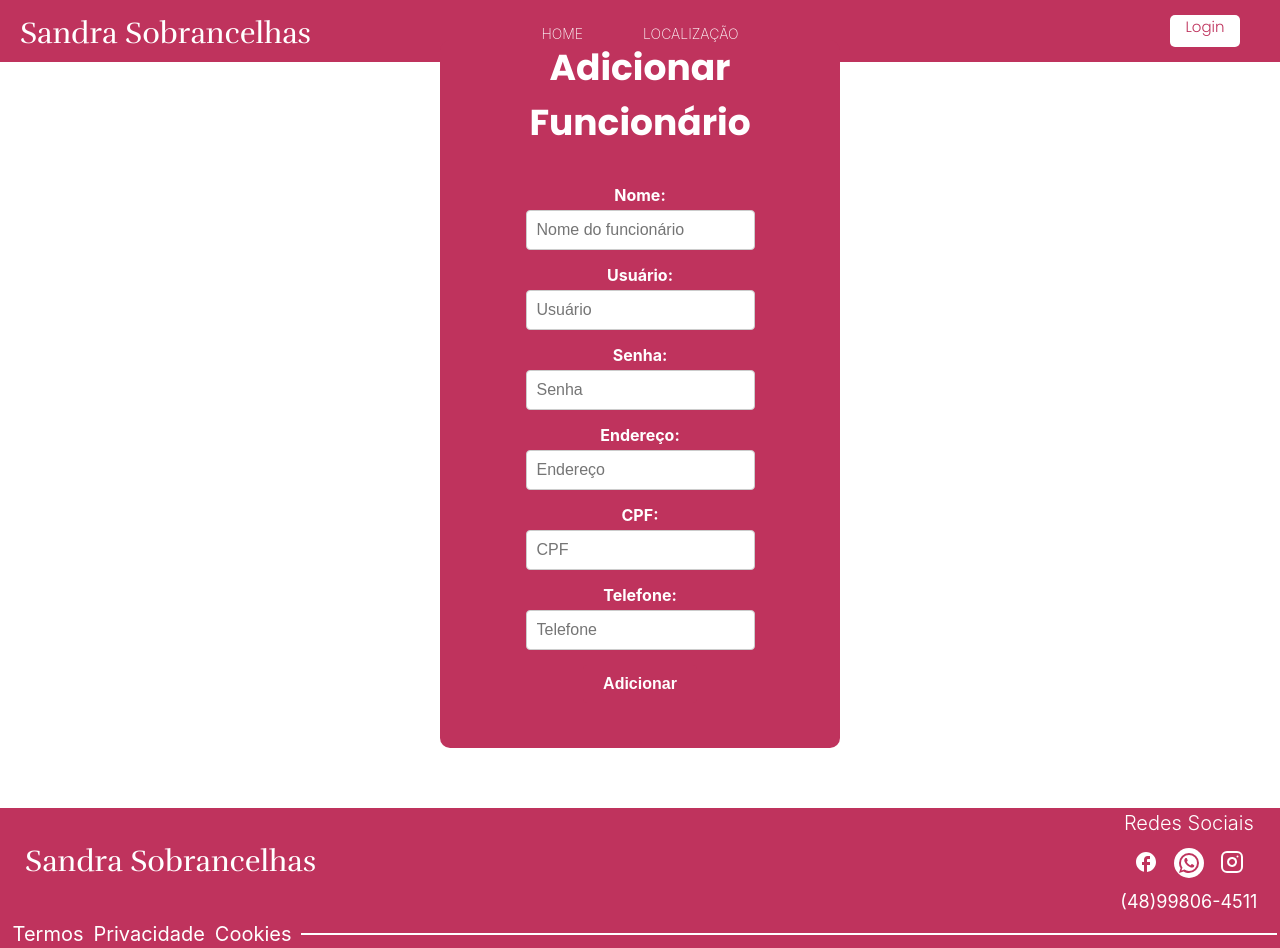
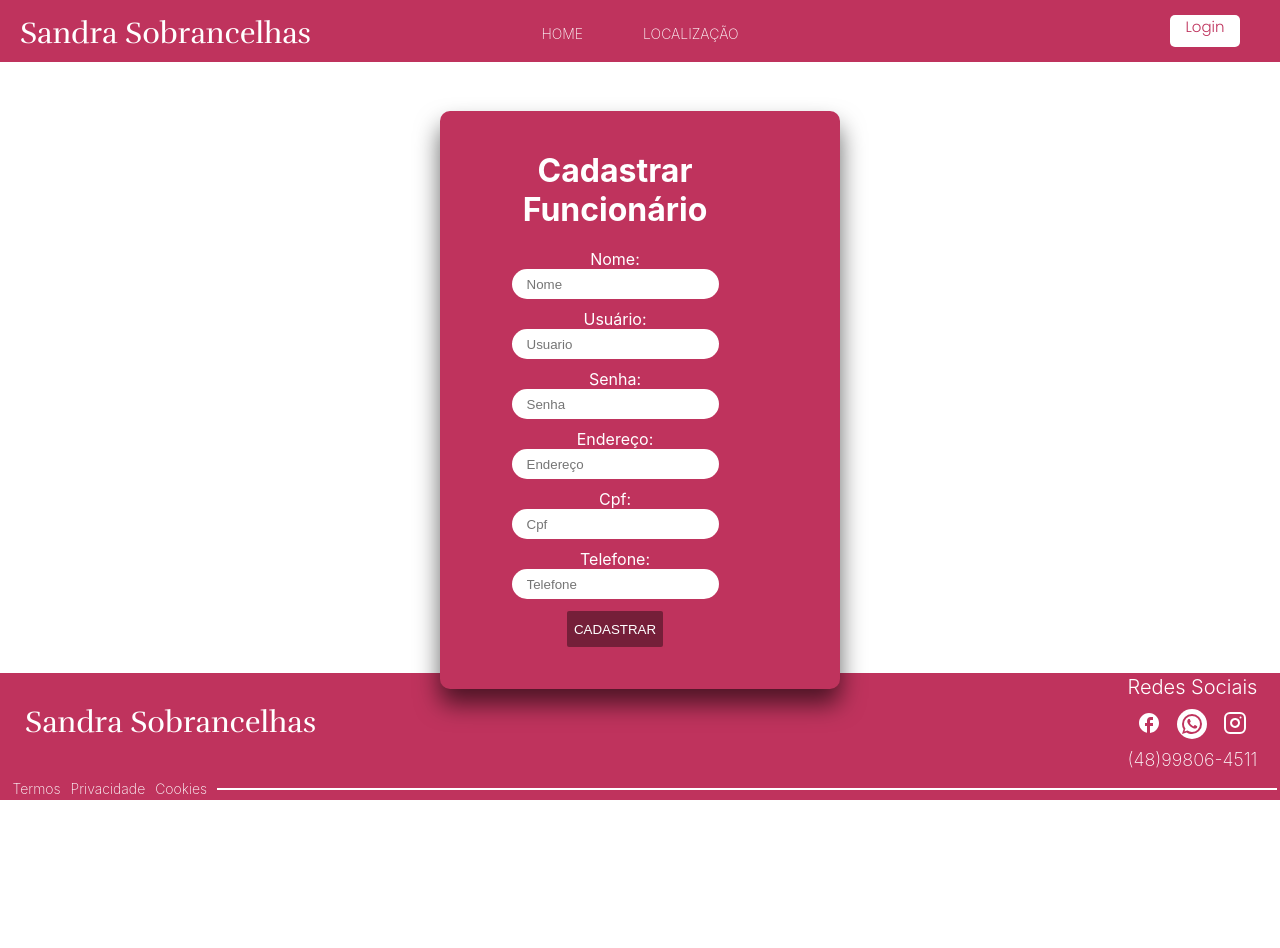
Before and after one commit to FerNogueiraa/Sal-o-de-beleza, a React (Vite) app in the folder interface/: page /AdicionarFuncionario in a window 1280 px wide. After the commit the page ends 800 px from the top, so only its background shows below. Built offline with nearby package versions, Linux system fonts and the light colour scheme.

Commit message:
Finalização projeto

```diff
--- a/interface/src/components/nav.jsx
+++ b/interface/src/components/nav.jsx
@@ -28,9 +28,15 @@ export default function Nav() {
         <ul className='routes'>
           {isLoggedIn ? (
             <>
-              <Link to="/">Home</Link>
-              <a href='https://maps.app.goo.gl/6rfzgWo2YYFTd3hS9' target='_blank' rel='noopener noreferrer'>Localização</a>
-              {userRole === 'cliente' && <Link to="/Agendamento">Agendamento</Link>}
+
+
+              {userRole === 'cliente' && (
+                <>
+                  <Link to="/">Home</Link>
+                  <a href='https://maps.app.goo.gl/6rfzgWo2YYFTd3hS9' target='_blank' rel='noopener noreferrer'>Localização</a>
+                  <Link to="/Agendamento">Agendamento</Link>
+                </>
+              )}
               {userRole === 'funcionario' && (
                 <>
                   <Link to="/PaginaFuncionario">Funcionário</Link>
--- a/interface/src/routes/AdicionarFuncionario.jsx
+++ b/interface/src/routes/AdicionarFuncionario.jsx
@@ -1,114 +1,80 @@
-import React, { useState } from "react";
+import React, { useRef } from "react";
 import Nav from "../components/nav";
 import Footer from "../components/footer";
-import "../styles/AdicionarFuncionario.css";
+import Modal from "../components/modal";
+import "../styles/cadastro.css";
+import womenImage from "../assets/women.png";
+import api from "../services/api";
+import { useNavigate } from "react-router-dom"; // Import correto para redirecionamento
 
 export default function AdicionarFuncionario() {
-  const [nome, setNome] = useState("");
-  const [usuario, setUsuario] = useState("");
-  const [senha, setSenha] = useState("");
-  const [endereco, setEndereco] = useState("");
-  const [cpf, setCpf] = useState("");
-  const [telefone, setTelefone] = useState("");
+  const navigate = useNavigate(); // Inicializa o hook de navegação
 
-  const handleSubmit = (e) => {
-    e.preventDefault();
-    console.log("Funcionário Adicionado:", {
-      nome,
-      usuario,
-      senha,
-      endereco,
-      cpf,
-      telefone,
+  const inputNome = useRef();
+  const inputUsuario = useRef();
+  const inputSenha = useRef();
+  const inputTelefone = useRef();
+  const inputEndereco = useRef();
+  const inputCpf = useRef();
+
+  async function createUser() {
+    try {
+      const response = await api.post('/api/cadastroFuncionario', {
+        nome: inputNome.current.value,
+        usuario: inputUsuario.current.value,
+        senha: inputSenha.current.value,
+        telefone: inputTelefone.current.value,
+        endereco: inputEndereco.current.value,
+        cpf: inputCpf.current.value
       });
-    alert("Funcionário adicionado com sucesso!");
-    // Limpar os campos após o envio
-    setNome("");
-    setUsuario("");
-    setSenha("");
-    setEndereco("");
-    setCpf("");
-    setTelefone("");
-  };
+
+      console.log("Cadastrado", response.data);
+      alert("Cadastrado com sucesso");
+      navigate("/Login"); // Redireciona após cadastro bem-sucedido
+    } catch (error) {
+      console.error("Erro ao cadastrar funcionário:", error);
+      if (error.response) {
+        alert(`Erro no cadastro: ${error.response.data.error || "Erro desconhecido"}`);
+      } else {
+        alert("Erro de conexão com o servidor");
+      }
+    }
+  }
 
   return (
-    <>
     <div className="content-cadastro">
       <Nav />
-      </div>
-
-      <div className="form-container">
-
-        <form className="funcionario-form" onSubmit={handleSubmit}>
-        <h2 className="addfunc">Adicionar Funcionário</h2>
+      <Modal image={womenImage}>
+        <h1>Cadastrar Funcionário</h1>
         <label>
           Nome:
-            <input
-              type="text"
-              value={nome}
-              onChange={(e) => setNome(e.target.value)}
-              required
-              placeholder="Nome do funcionário"
-            />
+          <input className='input' name='nome' type='text' placeholder='Nome' ref={inputNome} required />
         </label>
         <label>
           Usuário:
-            <input
-              type="text"
-              value={usuario}
-              onChange={(e) => setUsuario(e.target.value)}
-              required
-              placeholder="Usuário"
-            />
+          <input className='input' name='usuario' type='text' placeholder='Usuario' ref={inputUsuario} required />
         </label>
         <label>
           Senha:
-            <input
-              type="password"
-              value={senha}
-              onChange={(e) => setSenha(e.target.value)}
-              required
-              placeholder="Senha"
-            />
+          <input className='input' name='senha' type='password' placeholder='Senha' ref={inputSenha} required />
         </label>
         <label>
           Endereço:
-            <input
-              type="text"
-              value={endereco}
-              onChange={(e) => setEndereco(e.target.value)}
-              required
-              placeholder="Endereço"
-            />
+          <input className='input' name='endereco' type='text' placeholder='Endereço' ref={inputEndereco} required />
         </label>
         <label>
-            CPF:
-            <input
-              type="text"
-              value={cpf}
-              onChange={(e) => setCpf(e.target.value)}
-              required
-              placeholder="CPF"
-            />
+          Cpf:
+          <input className='input' name='cpf' type='text' placeholder='Cpf' ref={inputCpf} required />
         </label>
         <label>
           Telefone:
-            <input
-              type="text"
-              value={telefone}
-              onChange={(e) => setTelefone(e.target.value)}
-              required
-              placeholder="Telefone"
-            />
+          <input className='input' name='telefone' type='text' placeholder='Telefone' ref={inputTelefone} required />
         </label>
-          <button type="submit" className="btn-adiconarfunc">Adicionar</button>
-          <p className="pontoajeitar">.</p>
-        </form>
-      </div>
-
+        <button type="button" className="btn-cadastro" onClick={createUser}>Cadastrar</button>
+      </Modal>
       <div className="footer-position">
         <Footer />
       </div>
-    </>
+    </div>
   );
 }
--- a/interface/src/routes/ExcluirFuncionario.jsx
+++ b/interface/src/routes/ExcluirFuncionario.jsx
@@ -2,17 +2,35 @@ import React, { useState } from "react";
 import Nav from "../components/nav";
 import Footer from "../components/footer";
 import "../styles/ExcluirFuncionario.css";
+import api from "../services/api";
 
 export default function ExcluirFuncionario() {
   const [cpf, setCpf] = useState("");
 
   const handleInputChange = (e) => {
-    setCpf(e.target.value);
+    setCpf(e.target.value.trim()); // Use trim para remover espaços em branco
   };
 
-  const handleDelete = () => {
-    // Lógica para excluir funcionário pelo CPF
-    alert(`Funcionário com CPF ${cpf} foi excluído.`);
+  const handleDelete = async () => {
+    if (!cpf) {
+      alert("Por favor, insira um CPF válido.");
+      return;
+    }
+
+    try {
+      console.log(`Tentativa de exclusão para CPF: ${cpf}`);
+      // Certifique-se de que o CPF está correto e no formato esperado
+      const response = await api.delete(`api/deletarFuncionario/${cpf}`);
+      alert(response.data.message);
+    } catch (error) {
+      console.error('Erro ao excluir funcionário:', error);
+      if (error.response) {
+        alert(`Erro ao excluir: ${error.response.data.error || "Erro desconhecido"}`);
+      } else {
+        alert('Erro de conexão com o servidor');
+      }
+    }
+
     setCpf(""); // Limpa o campo de CPF após a exclusão
   };
 
--- a/interface/src/routes/agendamentoadm.jsx
+++ b/interface/src/routes/agendamentoadm.jsx
@@ -1,16 +1,32 @@
-import React, { useState } from "react";
+import React, { useState, useEffect } from "react";
 import { FaCheck, FaTimes } from "react-icons/fa"; // Importando ícones
 import Nav from "../components/nav";
 import Footer from "../components/footer";
 import "../styles/agendamentoadm.css";
+import api from "../services/api"; // Certifique-se de que o axios está configurado
 
 export default function Agendamentoadm() {
   const [selectedDate, setSelectedDate] = useState("");
-  const [appointments, setAppointments] = useState([
-    { id: 1, name: "Cliente 1", time: "10:00", confirmed: null },
-    { id: 2, name: "Cliente 2", time: "11:00", confirmed: null },
-    { id: 3, name: "Cliente 3", time: "13:00", confirmed: null },
-  ]);
+  const [appointments, setAppointments] = useState([]);
+
+  useEffect(() => {
+    const fetchAppointments = async (date) => {
+      try {
+        const response = await api.get(`/api/agendamentos-por-data`, {
+          params: { date }
+        });
+        console.log("Agendamentos recebidos:", response.data);
+        setAppointments(response.data); // Atualiza o estado com os agendamentos recebidos
+      } catch (error) {
+        console.error("Erro ao buscar agendamentos:", error);
+        alert("Erro ao buscar agendamentos, tente novamente mais tarde.");
+      }
+    };
+
+    if (selectedDate) {
+      fetchAppointments(selectedDate); // Chama a função quando uma data é selecionada
+    }
+  }, [selectedDate]);
 
   const handleDateChange = (e) => {
     setSelectedDate(e.target.value);
@@ -32,7 +48,6 @@ export default function Agendamentoadm() {
         <Nav />
       </div>
 
-
       <div className="DivAgendamento">
         <div className="date-filter">
           <label htmlFor="date">Filtrar agendamentos:</label>
@@ -45,9 +60,14 @@ export default function Agendamentoadm() {
         </div>
 
         <div className="appointments-list">
-          {appointments.map((appointment) => (
+          {appointments.length === 0 ? (
+            <p>Nenhum agendamento encontrado para esta data.</p>
+          ) : (
+            appointments.map((appointment) => (
               <div key={appointment.id} className="appointment-item">
-              <span>{appointment.time} - {appointment.name}</span>
+                <span>
+                  {appointment.horario} - {appointment.cliente.nome} - {appointment.servico.nome}
+                </span>
                 <div className="icons">
                   <FaCheck
                     className={`icon ${appointment.confirmed === true ? "confirmed" : ""}`}
@@ -59,22 +79,11 @@ export default function Agendamentoadm() {
                   />
                 </div>
               </div>
-          ))}
+            ))
+          )}
         </div>
       </div>
-      <br />
-      <br />
-      <br />
-      <br />
-      <br />
-      <br />
-      <br />
-      <br />
-      <br />
-      <br />
-
-
-
+      <br /><br /><br /><br /><br /><br /><br /><br /><br /><br /><br /><br /><br /><br />
 
       <div className="footer-position">
         <Footer />
```
Lines whose indentation alone changed are shown as unchanged.
